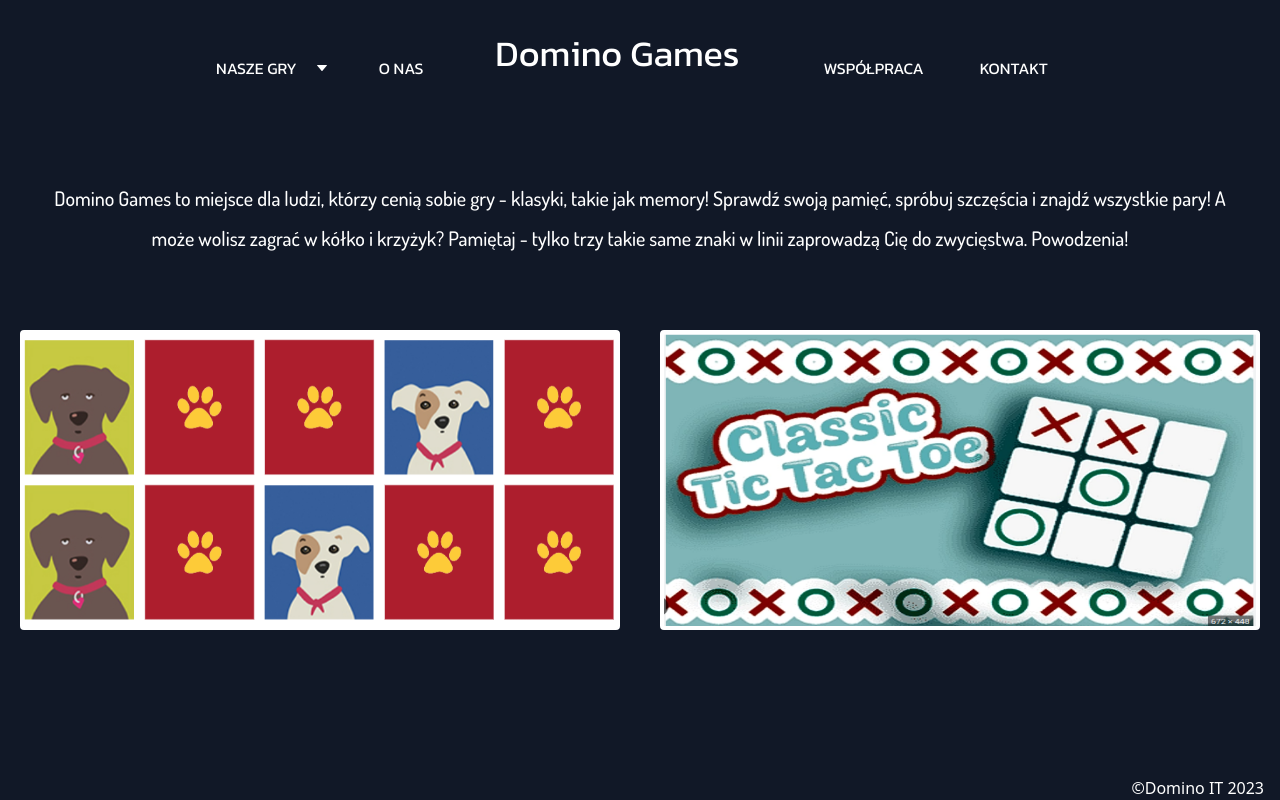
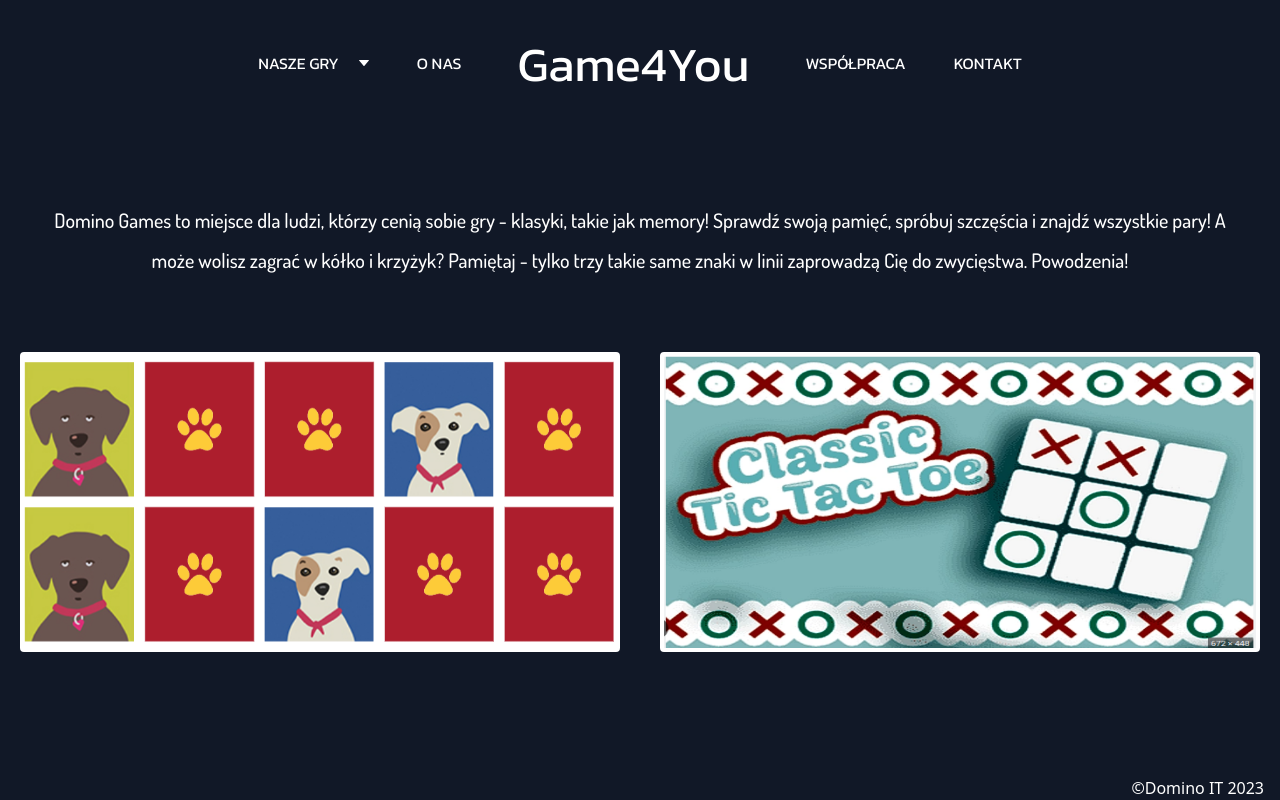
Before and after one commit to DominoxB/Game4You, a Vue app: page / in a window 1280 px wide. Shown: the top 800 px of the page. Built offline with nearby package versions, Linux system fonts and the light colour scheme.

Commit message:
fix: add changes in navbar menu

```diff
--- a/src/components/atoms/Dropdown.vue
+++ b/src/components/atoms/Dropdown.vue
@@ -1,6 +1,6 @@
 <template>
   <div ref="dropdown">
-    <div class="flex py-3 px-2 border-b-2 border-solid border-transparent hover:bg-gray-700 hover:border-b-pink-900"
+    <div class="flex p-2 border-b-2 border-solid border-transparent hover:border-b-pink-900"
       @click="isOpen = !isOpen">
       <span>{{ title }}</span>
       <svg viewBox="0 0 1030 638" width="10" class="flex ml-5">
--- a/src/components/atoms/HomeLogo.vue
+++ b/src/components/atoms/HomeLogo.vue
@@ -1,6 +1,6 @@
 <template>
-  <div class="mx-12 bg-gray-900 px-3 flex items-center h-full">
-    <span class="text-4xl font-kanit text-white">Domino Games</span>
+  <div class="mx-12 bg-gray-900 flex items-center">
+    <span class="text-5xl font-kanit text-white">Game4You</span>
   </div>
 </template>
 
--- a/src/components/molecules/NavbarMenu.vue
+++ b/src/components/molecules/NavbarMenu.vue
@@ -1,18 +1,18 @@
 <template>
-  <div class="flex justify-center bg-gray-900">
-    <div class="flex items-center text-white font-kanit space-x-8 mt-8 cursor-pointer uppercase">
+  <div class="flex justify-center items-center bg-gray-900 h-32 text-white font-kanit">
+    <div class="flex space-x-8 cursor-pointer uppercase">
       <Dropdown title="Nasze Gry" :items="games" />
-      <span class="p-3 border-b-2 border-solid border-transparent hover:bg-gray-700 hover:border-b-pink-900 text-md">O
+      <span class="border-b-2 p-2 border-solid border-transparent hover:border-b-pink-900 text-md">O
         nas</span>
     </div>
     <router-link to="/">
       <HomeLogo />
     </router-link>
-    <div class="flex p-3 items-center text-md text-white font-kanit space-x-8 mt-8 cursor-pointer uppercase text-md">
+    <div class="flex text-md space-x-8 cursor-pointer uppercase">
       <span
-        class="p-3 border-b-2 border-solid border-transparent hover:bg-gray-700 hover:border-b-pink-900">Współpraca</span>
+        class="p-2 border-b-2 border-solid border-transparent hover:border-b-pink-900">Współpraca</span>
       <span
-        class="p-3 border-b-2 border-solid border-transparent hover:bg-gray-700 hover:border-b-pink-900">Kontakt</span>
+        class="p-2 border-b-2 border-solid border-transparent hover:border-b-pink-900">Kontakt</span>
     </div>
   </div>
 </template>
```
